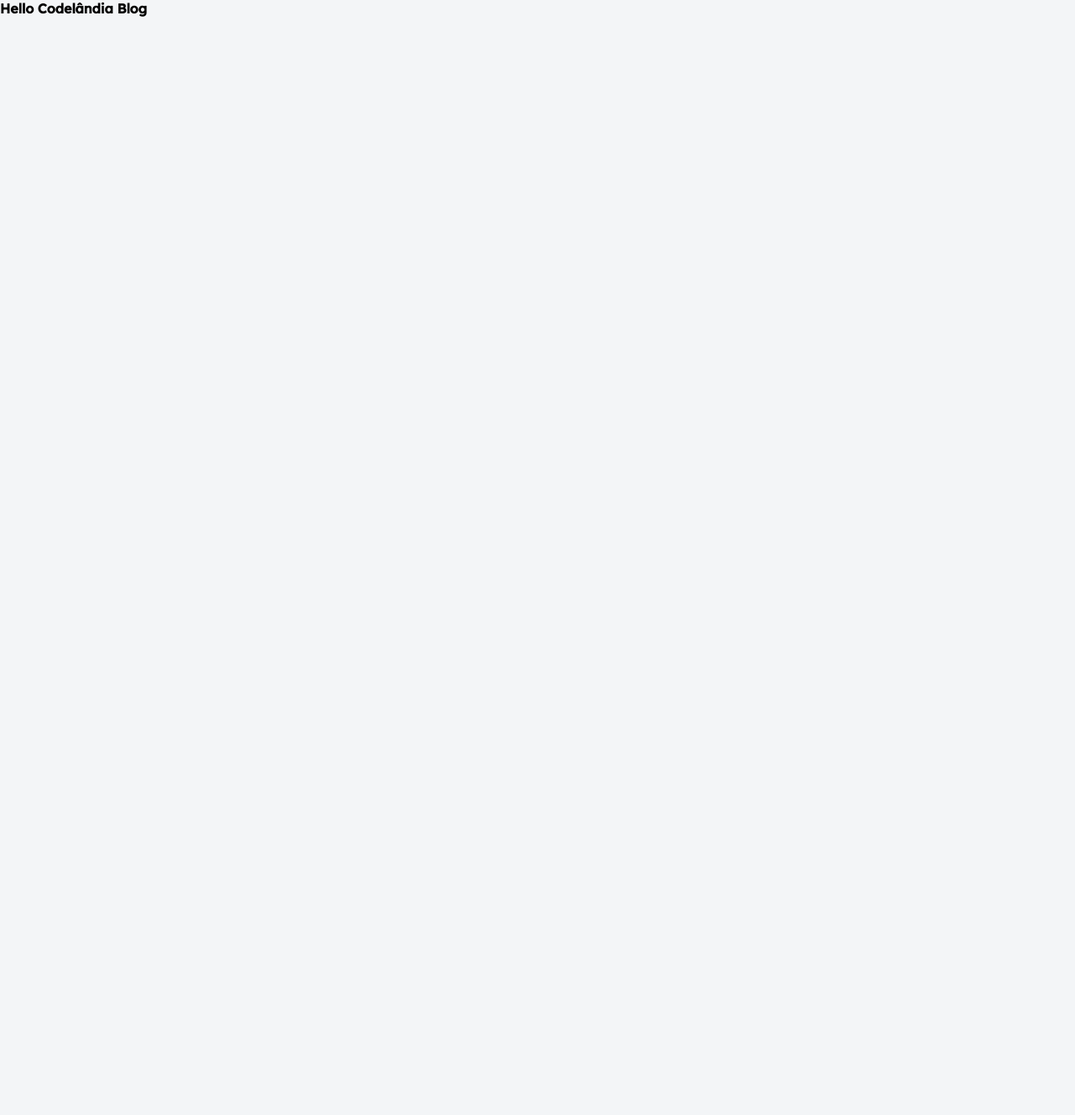
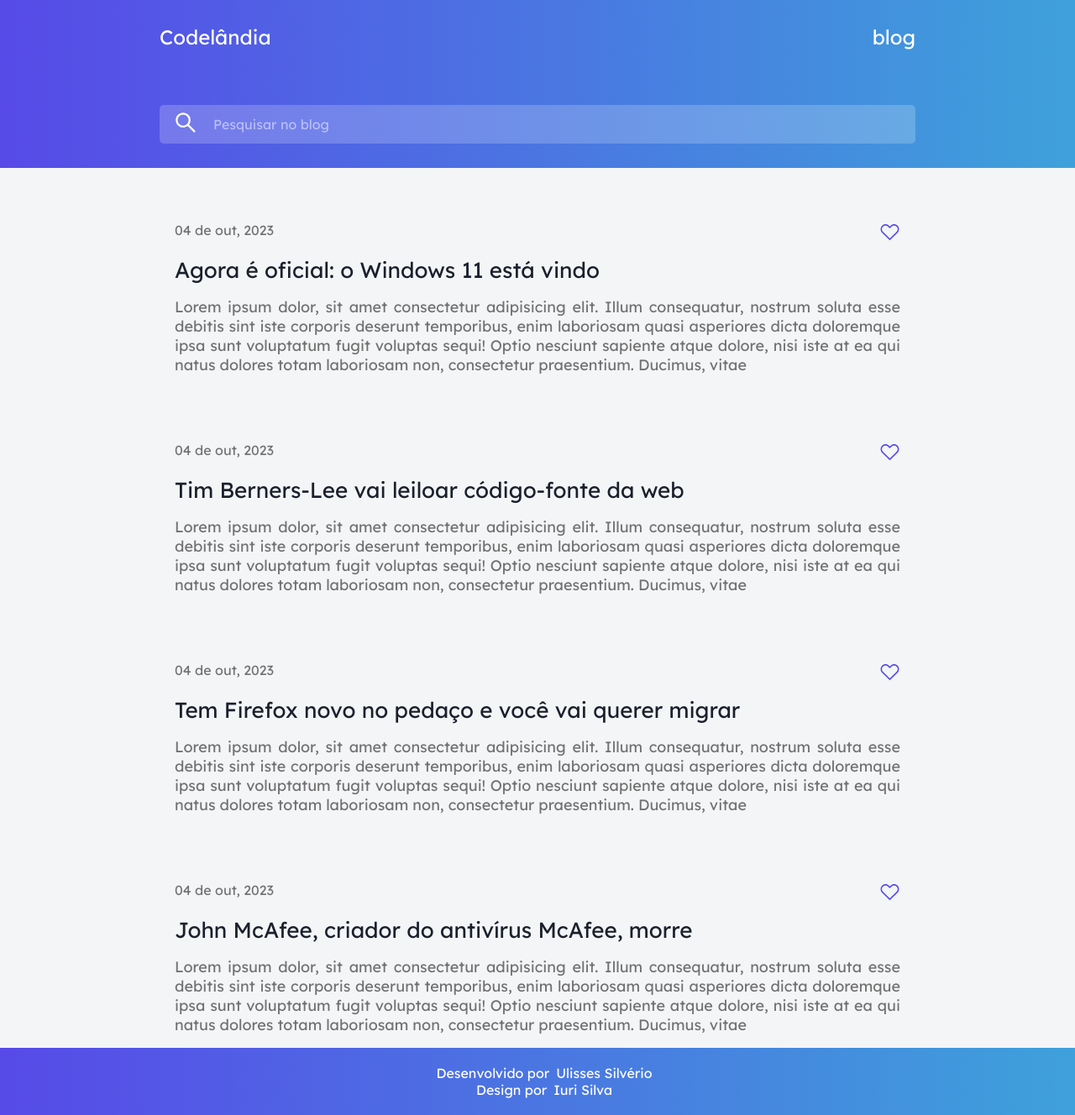
Before and after one commit to Odisseu93/desafio-codelandia-01, a React (Vite) app: page / in a window 1280 px wide. Shown: the whole page at 84% size. Before the commit the page ends 800 px from the top, so only its background shows below. Built offline with nearby package versions, Linux system fonts and the light colour scheme.

Commit message:
feat: implement components in the App

```diff
--- a/src/App.tsx
+++ b/src/App.tsx
@@ -1,5 +1,35 @@
-const  App = () => (
-  <h1>Hello Codelândia Blog</h1>
-)
+import { useLayoutEffect, useState } from 'react'
+
+import Header from './components/Header'
+import CardsContainer from './components/CardsContainer'
+import Footer from './components/Footer'
+
+import { parseDate } from './utils/parseDate'
+
+import { CardAttributes } from './components/CardsContainer/types/CardAttributes'
+
+const App = () => {
+	const [cards, setCards] = useState<CardAttributes[] | null>(null);
+
+const getData = async () => {
+	const { cards } = await (await fetch('assets/mock/cards.json')).json()
+
+	if(cards && cards.length > 0 ) {
+		setCards(cards.map((card:CardAttributes)  => ({...card, date: parseDate(card.date)})))
+	}
+}
+
+	useLayoutEffect(()=>{
+		getData()
+	},[])
+
+	return (
+		<>
+			<Header />
+			{cards && <CardsContainer data={cards}/>}
+			<Footer/>
+		</>
+	)
+}
 
 export default App
```
